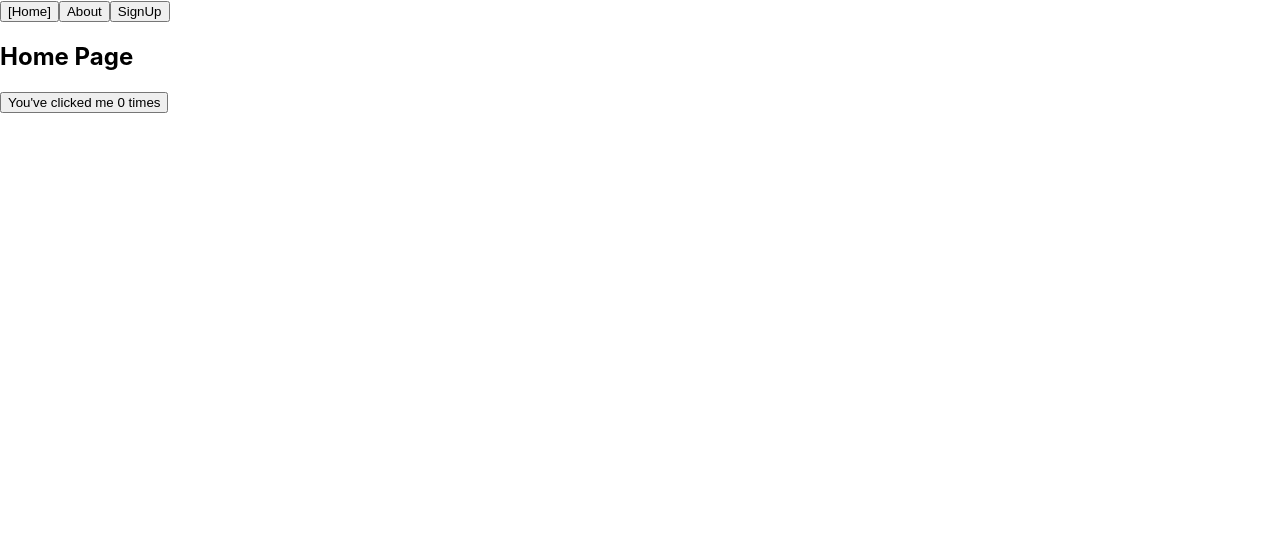
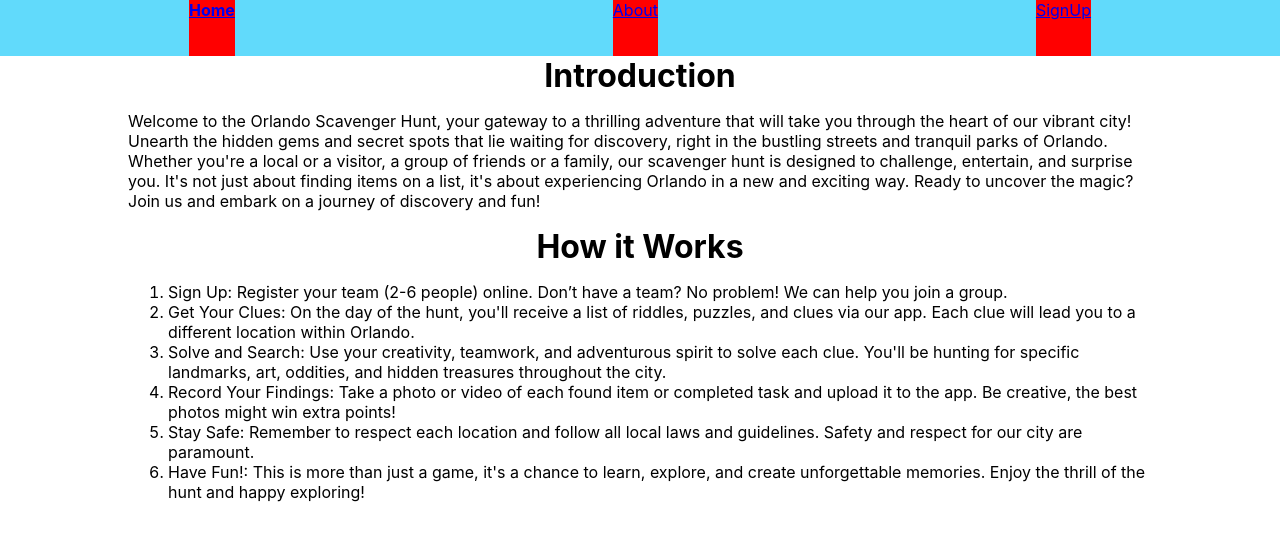
Before and after one commit to MinhazMurks/find-site, a React (Create React App) app: page / in a window 1280 px wide. Shown: the top 540 px of the page. Built offline with nearby package versions, Linux system fonts and the light colour scheme.

Commit message:
add more information to pages, add styling

```diff
--- a/package.json
+++ b/package.json
@@ -10,8 +10,10 @@
     "@types/node": "^16.18.29",
     "@types/react": "^18.2.6",
     "@types/react-dom": "^18.2.4",
+    "@types/react-router-dom": "^5.3.3",
     "react": "^18.2.0",
     "react-dom": "^18.2.0",
+    "react-router-dom": "^5.3.3",
     "react-scripts": "5.0.1",
     "typescript": "^4.9.5",
     "web-vitals": "^2.1.4"
--- a/src/App.tsx
+++ b/src/App.tsx
@@ -1,27 +1,16 @@
-import React, { useState, createContext, Dispatch, SetStateAction } from 'react';
-import Navbar from './components/Navbar';
 import HomePage from './containers/HomePage';
-import { Page } from './types/PageType';
 import AboutPage from "./containers/AboutPage";
 import SignUpPage from "./containers/SignUpPage";
-
-type PageContextType = {
-  page: Page;
-  setPage: Dispatch<SetStateAction<Page>>;
-};
-
-export const PageContext = createContext<PageContextType | undefined>(undefined);
+import {BrowserRouter as Router, Route, Switch} from 'react-router-dom';
 
 export default function App(): React.ReactElement {
-  const [page, setPage] = useState(Page.Home);
-
-  return (
-      <PageContext.Provider value={{ page, setPage }}>
-        <Navbar />
-        {/* Depending on the value of 'page', you can decide which component to render here */}
-        {page === Page.Home && <HomePage />}
-        {page === Page.About && <AboutPage />}
-        {page === Page.SignUp && <SignUpPage />}
-      </PageContext.Provider>
-  );
+    return (
+        <Router>
+            <Switch>
+                <Route path="/" exact component={HomePage} />
+                <Route path="/about" component={AboutPage} />
+                <Route path="/signup" component={SignUpPage} />
+            </Switch>
+        </Router>
+    );
 }
--- /dev/null
+++ b/src/components/Navbar.css
@@ -0,0 +1,16 @@
+.navbar {
+    height: 7vh;
+    background-color: #61dafb;
+    width: 100%;
+
+    display: flex;
+    justify-content: space-around;
+}
+
+.navbar-link {
+    background-color: red;
+}
+
+.bold {
+    font-weight: bold;
+}
--- a/src/components/Navbar.tsx
+++ b/src/components/Navbar.tsx
@@ -1,17 +1,39 @@
-import React, { useContext } from 'react';
-import {PageContext} from "../App";
+import React from "react";
+import "./Navbar.css"
 import {Page} from "../types/PageType";
+import {Link} from "react-router-dom";
 
-const Navbar: React.FC = () => {
-    const { page, setPage } = useContext(PageContext)!;
-
+interface NavbarProps {
+    page: Page
+}
+function renderPageName(linkPage: Page, currentPage: Page) {
+    if (linkPage === currentPage) {
+        return (
+            <span className="bold">{linkPage}</span>
+        )
+    }
     return (
-        <div>
-            <button onClick={() => setPage(Page.Home)}>{page === Page.Home ? '[Home]' : 'Home'}</button>
-            <button onClick={() => setPage(Page.About)}>{page === Page.About ? '[About]' : 'About'}</button>
-            <button onClick={() => setPage(Page.SignUp)}>{page === Page.SignUp ? '[SignUpPage]' : 'SignUp'}</button>
+        <span>{linkPage}</span>
+    )
+}
+export default function Navbar({ page }: NavbarProps) {
+    return (
+        <div className="navbar">
+            <Link to={"/"} className="navbar-link">
+                <div>
+                    {renderPageName(Page.Home, page)}
+                </div>
+            </Link>
+            <Link to={"/about"} className="navbar-link">
+                <div>
+                    {renderPageName(Page.About, page)}
+                </div>
+            </Link>
+            <Link to={"/signup"} className="navbar-link">
+                <div>
+                    {renderPageName(Page.SignUp, page)}
+                </div>
+            </Link>
         </div>
     );
 };
-
-export default Navbar;
--- a/src/containers/AboutPage.tsx
+++ b/src/containers/AboutPage.tsx
@@ -1,9 +1,12 @@
 import React from 'react';
+import Navbar from "../components/Navbar";
+import {Page} from "../types/PageType";
 
 export default function AboutPage(): React.ReactElement {
 
     return (
         <div>
+            <Navbar page={Page.About}></Navbar>
             <h2>About Page</h2>
         </div>
     );
--- /dev/null
+++ b/src/containers/HomePage.css
@@ -0,0 +1,26 @@
+.homepage-container {
+}
+
+.homepage-body-container {
+    padding: 0;
+    margin: 0;
+    height: 93%;
+    display: flex;
+
+    justify-content: center;
+    flex-direction: column;
+    align-items: center;
+}
+
+.text-block {
+    width: 80%;
+    display: flex;
+    flex-direction: column;
+    justify-content: center;
+    align-items: center;
+}
+
+.heading {
+    font-weight: bold;
+    font-size: 2em;
+}
--- a/src/containers/HomePage.tsx
+++ b/src/containers/HomePage.tsx
@@ -1,18 +1,40 @@
-import React, { useState } from 'react';
+import React from 'react';
+import Navbar from "../components/Navbar";
+import {Page} from "../types/PageType";
+import "./HomePage.css"
 
 export default function HomePage(): React.ReactElement {
-    const [count, setCount] = useState<number>(0);
-
-    function handleClick() {
-        setCount(count + 1);
-    }
 
     return (
-        <div>
-            <h2>Home Page</h2>
-            <button onClick={handleClick}>
-                You've clicked me {count} times
-            </button>
+        <div className="homepage-container">
+            <Navbar page={Page.Home}></Navbar>
+            <div className="homepage-body-container">
+                <div className="text-block">
+                    <div className="heading">Introduction</div>
+                    <p>
+                        Welcome to the Orlando Scavenger Hunt, your gateway to a thrilling adventure that
+                        will take you through the heart of our vibrant city! Unearth the hidden gems and
+                        secret spots that lie waiting for discovery, right in the bustling streets and
+                        tranquil parks of Orlando. Whether you're a local or a visitor, a group of friends
+                        or a family, our scavenger hunt is designed to challenge, entertain, and surprise you.
+
+                        It's not just about finding items on a list, it's about experiencing Orlando in a new
+                        and exciting way. Ready to uncover the magic? Join us and embark on a journey of discovery
+                        and fun!
+                    </p>
+                </div>
+                <div className="text-block">
+                    <div className="heading">How it Works</div>
+                    <ol>
+                        <li>Sign Up: Register your team (2-6 people) online. Don’t have a team? No problem! We can help you join a group.</li>
+                        <li>Get Your Clues: On the day of the hunt, you'll receive a list of riddles, puzzles, and clues via our app. Each clue will lead you to a different location within Orlando.</li>
+                        <li>Solve and Search: Use your creativity, teamwork, and adventurous spirit to solve each clue. You'll be hunting for specific landmarks, art, oddities, and hidden treasures throughout the city.</li>
+                        <li>Record Your Findings: Take a photo or video of each found item or completed task and upload it to the app. Be creative, the best photos might win extra points!</li>
+                        <li>Stay Safe: Remember to respect each location and follow all local laws and guidelines. Safety and respect for our city are paramount.</li>
+                        <li>Have Fun!: This is more than just a game, it's a chance to learn, explore, and create unforgettable memories. Enjoy the thrill of the hunt and happy exploring!</li>
+                    </ol>
+                </div>
+            </div>
         </div>
     );
 }
--- a/src/containers/SignUpPage.tsx
+++ b/src/containers/SignUpPage.tsx
@@ -1,9 +1,12 @@
 import React from 'react';
+import Navbar from "../components/Navbar";
+import {Page} from "../types/PageType";
 
 export default function SignUpPage(): React.ReactElement {
     return (
         <div>
-            <h2>About Page</h2>
+            <Navbar page={Page.SignUp}></Navbar>
+            <h2>Signup Page</h2>
         </div>
     );
 }
```
Also changed, not shown: 1 other file (tests, documents, lock files or other folders).
